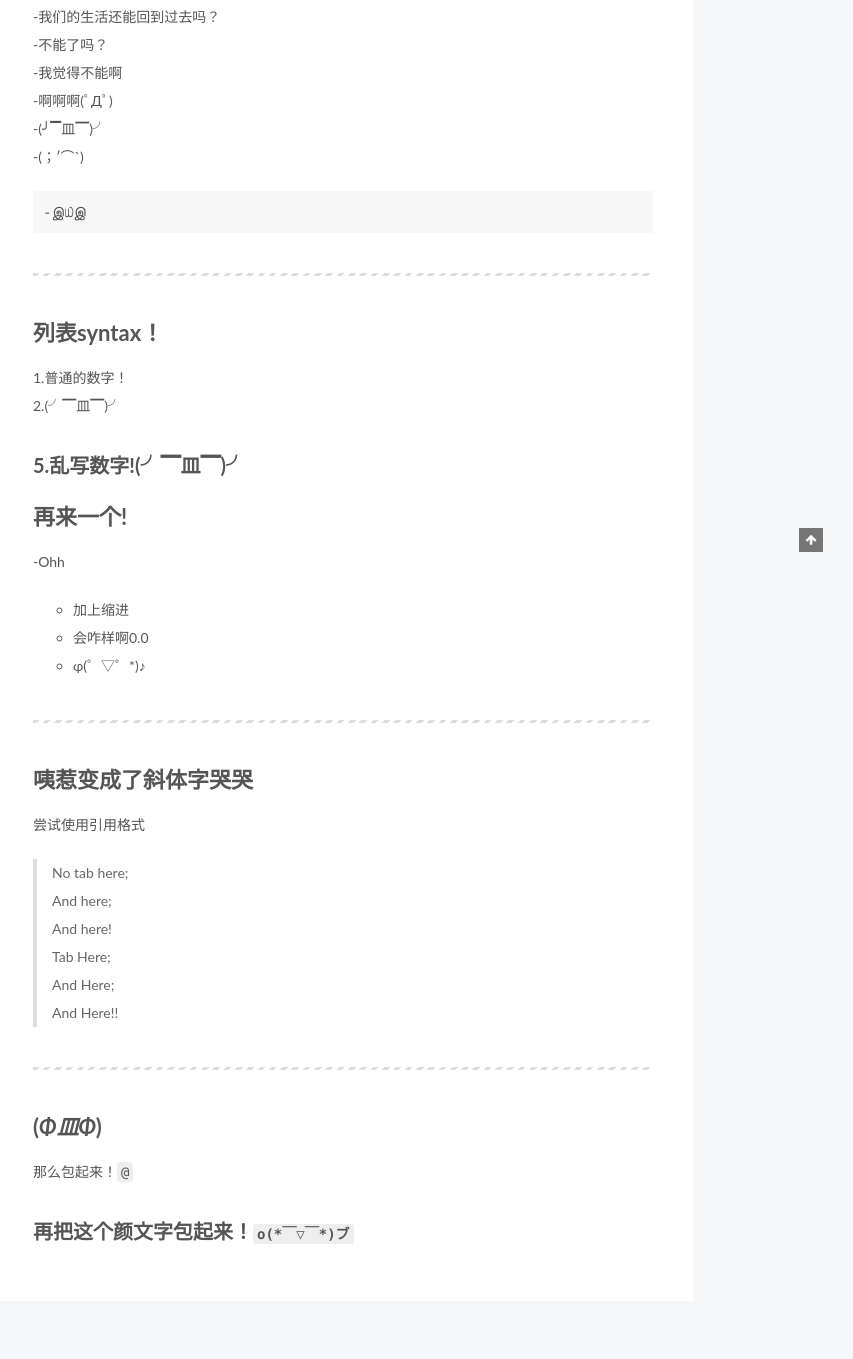
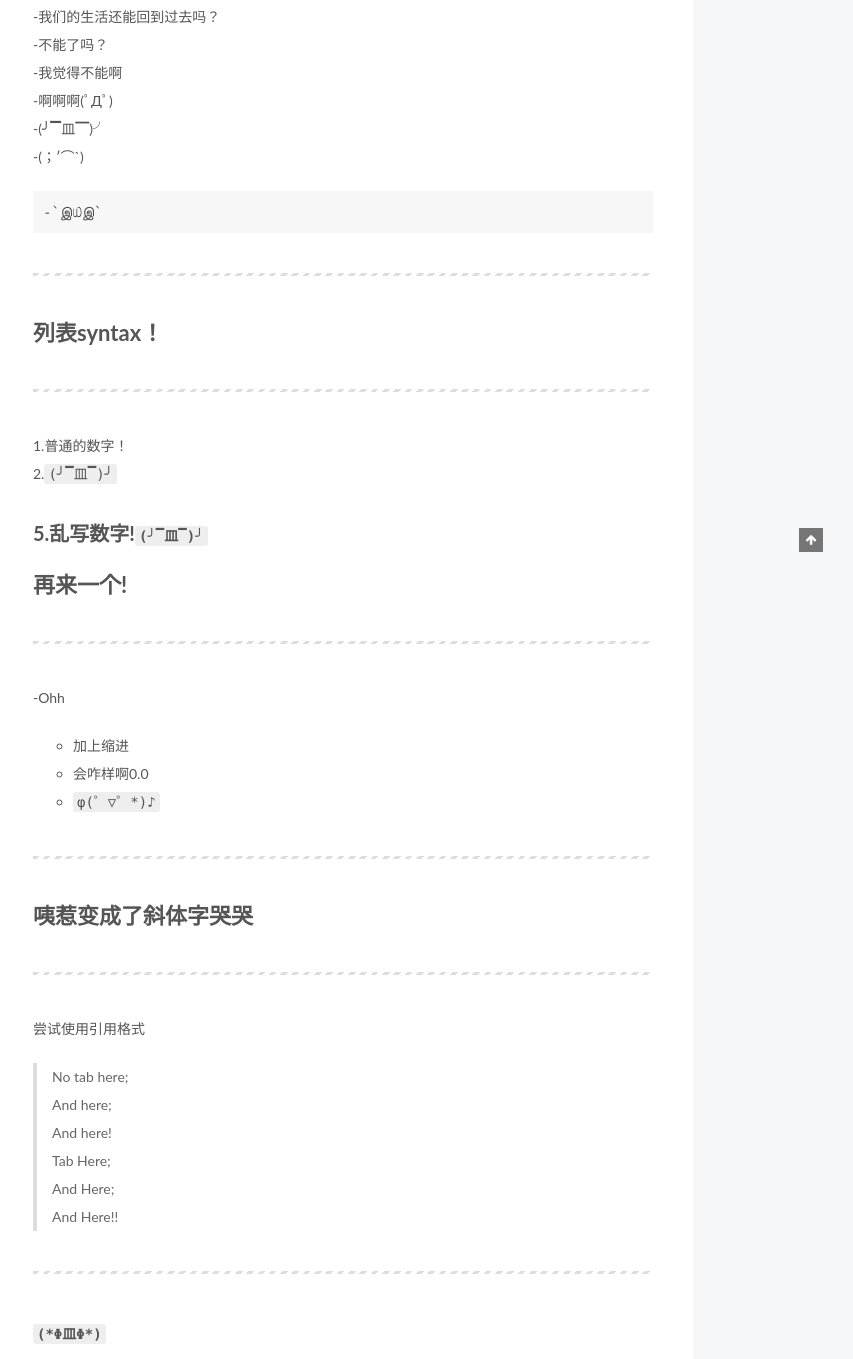
Before and after one commit to StupidBigWinnie/StupidBigWinnie.github.io, a plain HTML site: page index.html in a window 1280 px wide. Shown: the part 348-1707 px from the top of the page, without its empty margins (427-1280 px from the left). Drawn offline with Linux system fonts and the light colour scheme.

Commit message:
Site updated: 2018-05-08 19:24:34

```diff
--- a/css/main.css
+++ b/css/main.css
@@ -1826,7 +1826,7 @@ pre .javascript .function {
   width: 4px;
   height: 4px;
   border-radius: 50%;
-  background: #58abdb;
+  background: #e591f5;
 }
 .links-of-blogroll {
   font-size: 13px;
--- a/index.html
+++ b/index.html
@@ -340,7 +340,7 @@
 
                   <span class="post-meta-item-text">Edited on</span>
 
-                <time title="Updated at: 2018-05-08 19:20:41" itemprop="dateModified" datetime="2018-05-08T19:20:41+08:00">2018-05-08</time>
+                <time title="Updated at: 2018-05-08 19:24:18" itemprop="dateModified" datetime="2018-05-08T19:24:18+08:00">2018-05-08</time>
 
 
           </span>
@@ -377,22 +377,25 @@
 
             <h1 id="好玩的Markdown"><a href="#好玩的Markdown" class="headerlink" title="好玩的Markdown!"></a>好玩的Markdown!</h1><hr>
 <p>-我们的生活还能回到过去吗？<br>    -不能了吗？<br>    -我觉得不能啊<br>-啊啊啊(ﾟДﾟ)<br>    -(╯▔皿▔)╯<br>    -(；′⌒`)</p>
-<pre><code>-இ௰இ
+<pre><code>-`இ௰இ`
 </code></pre><hr>
-<h1 id="列表syntax！"><a href="#列表syntax！" class="headerlink" title="列表syntax！"></a>列表syntax！</h1><p>1.普通的数字！<br>2.(╯▔皿▔)╯</p>
-<h2 id="5-乱写数字-╯▔皿▔-╯"><a href="#5-乱写数字-╯▔皿▔-╯" class="headerlink" title="5.乱写数字!(╯▔皿▔)╯"></a>5.乱写数字!(╯▔皿▔)╯</h2><h1 id="再来一个"><a href="#再来一个" class="headerlink" title="再来一个!"></a>再来一个!</h1><p>-Ohh</p>
+<h1 id="列表syntax！"><a href="#列表syntax！" class="headerlink" title="列表syntax！"></a>列表syntax！</h1><hr>
+<p>1.普通的数字！<br>2.<code>(╯▔皿▔)╯</code></p>
+<h2 id="5-乱写数字-╯▔皿▔-╯"><a href="#5-乱写数字-╯▔皿▔-╯" class="headerlink" title="5.乱写数字!(╯▔皿▔)╯"></a>5.乱写数字!<code>(╯▔皿▔)╯</code></h2><h1 id="再来一个"><a href="#再来一个" class="headerlink" title="再来一个!"></a>再来一个!</h1><hr>
+<p>-Ohh</p>
 <ul>
 <li>加上缩进</li>
 <li>会咋样啊0.0</li>
-<li>φ(゜▽゜*)♪</li>
+<li><code>φ(゜▽゜*)♪</code></li>
 </ul>
 <hr>
-<h1 id="咦惹变成了斜体字哭哭"><a href="#咦惹变成了斜体字哭哭" class="headerlink" title="咦惹变成了斜体字哭哭"></a>咦惹变成了斜体字哭哭</h1><p>尝试使用引用格式</p>
+<h1 id="咦惹变成了斜体字哭哭"><a href="#咦惹变成了斜体字哭哭" class="headerlink" title="咦惹变成了斜体字哭哭"></a>咦惹变成了斜体字哭哭</h1><hr>
+<p>尝试使用引用格式</p>
 <blockquote>
 <p>No tab here;<br>And here;<br>And here!<br>   Tab Here;<br>   And Here;<br>   And Here!!</p>
 </blockquote>
 <hr>
-<h1 id="Φ皿Φ"><a href="#Φ皿Φ" class="headerlink" title="(Φ皿Φ)"></a>(<em>Φ皿Φ</em>)</h1><p>那么包起来！<code>@</code></p>
+<h1 id="Φ皿Φ"><a href="#Φ皿Φ" class="headerlink" title="(*Φ皿Φ*)"></a><code>(*Φ皿Φ*)</code></h1><p>那么包起来！<code>@</code></p>
 <h2 id="再把这个颜文字包起来！o-￣▽￣-ブ"><a href="#再把这个颜文字包起来！o-￣▽￣-ブ" class="headerlink" title="再把这个颜文字包起来！o(*￣▽￣*)ブ"></a>再把这个颜文字包起来！<code>o(*￣▽￣*)ブ</code></h2>
 
 
```
Also changed, not shown: 2018/05/03/OVO/index.html (+15 -12 lines).
